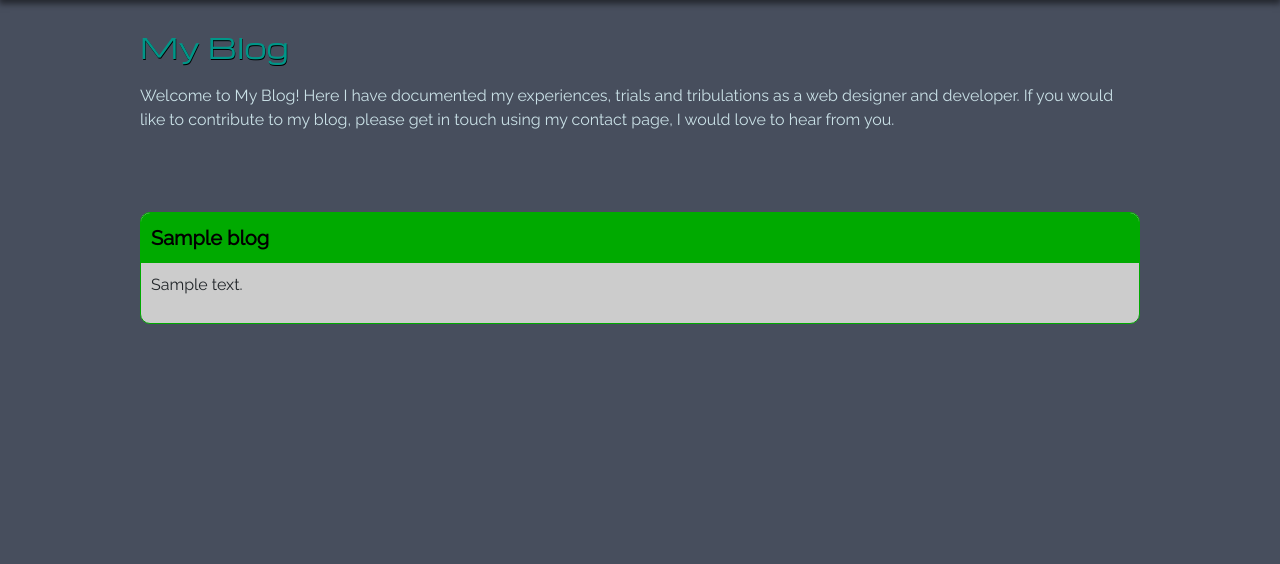
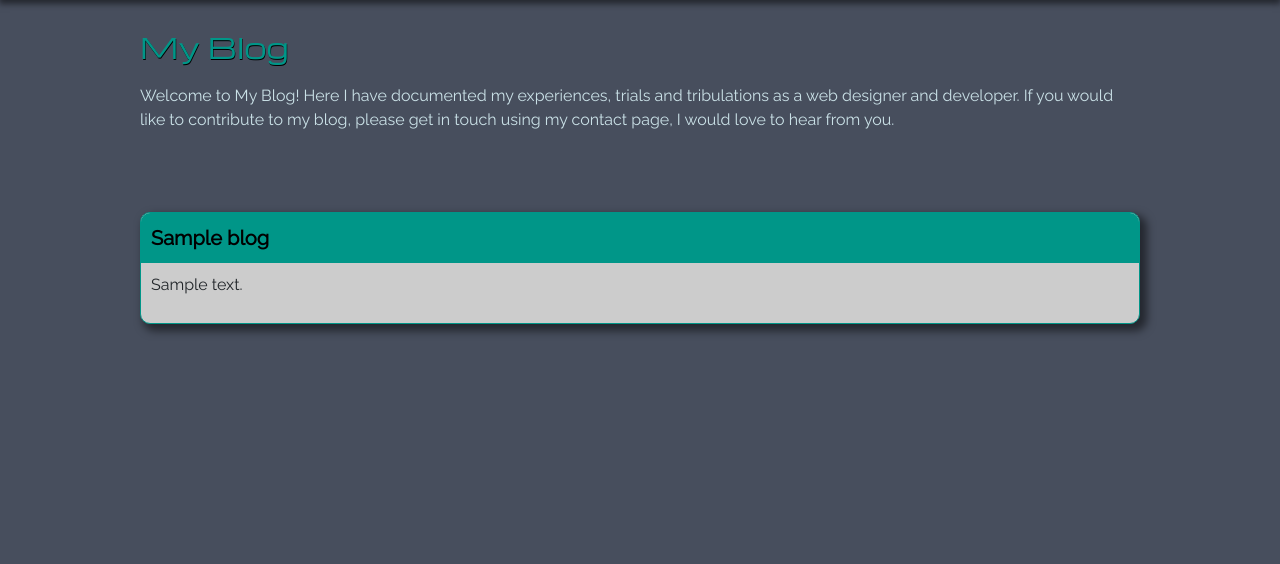
Before and after one commit to stiophan0309/sah-milestone3, a Flask app: page /blog in a window 1280 px wide. Shown: the part 72-636 px from the top of the page. Run offline with Flask 2, Linux system fonts and the light colour scheme; a database or web service that is not in the repository returns one stand-in record (values such as "Sample title"); some libraries are stand-ins or nearby versions; some web fonts are replaced.

Commit message:
Changed colour scheme of blog posts to match rest of site and added some additional styling

```diff
--- a/static/css/style.css
+++ b/static/css/style.css
@@ -272,14 +272,17 @@ box-shadow: 0px 3px 6px 1px rgba(0,0,0,0.5);
 
 .blog-post {
     width: 80%;
-    border: 1px solid #0a0;
+    border: 1px solid #009688;
     margin: 20px auto;
     border-radius: 10px;
     background-color: #ccc;
     overflow: hidden;
+    -webkit-box-shadow: 5px 5px 9px 2px rgba(0,0,0,0.5);
+    -moz-box-shadow: 5px 5px 9px 2px rgba(0,0,0,0.5);
+    box-shadow: 5px 5px 9px 2px rgba(0,0,0,0.5);
 }
 .blog-title {
-    background-color: #0a0;
+    background-color: #009688;
     color: #000;
     padding: 10px;
     font-size: 1.25em;
```
